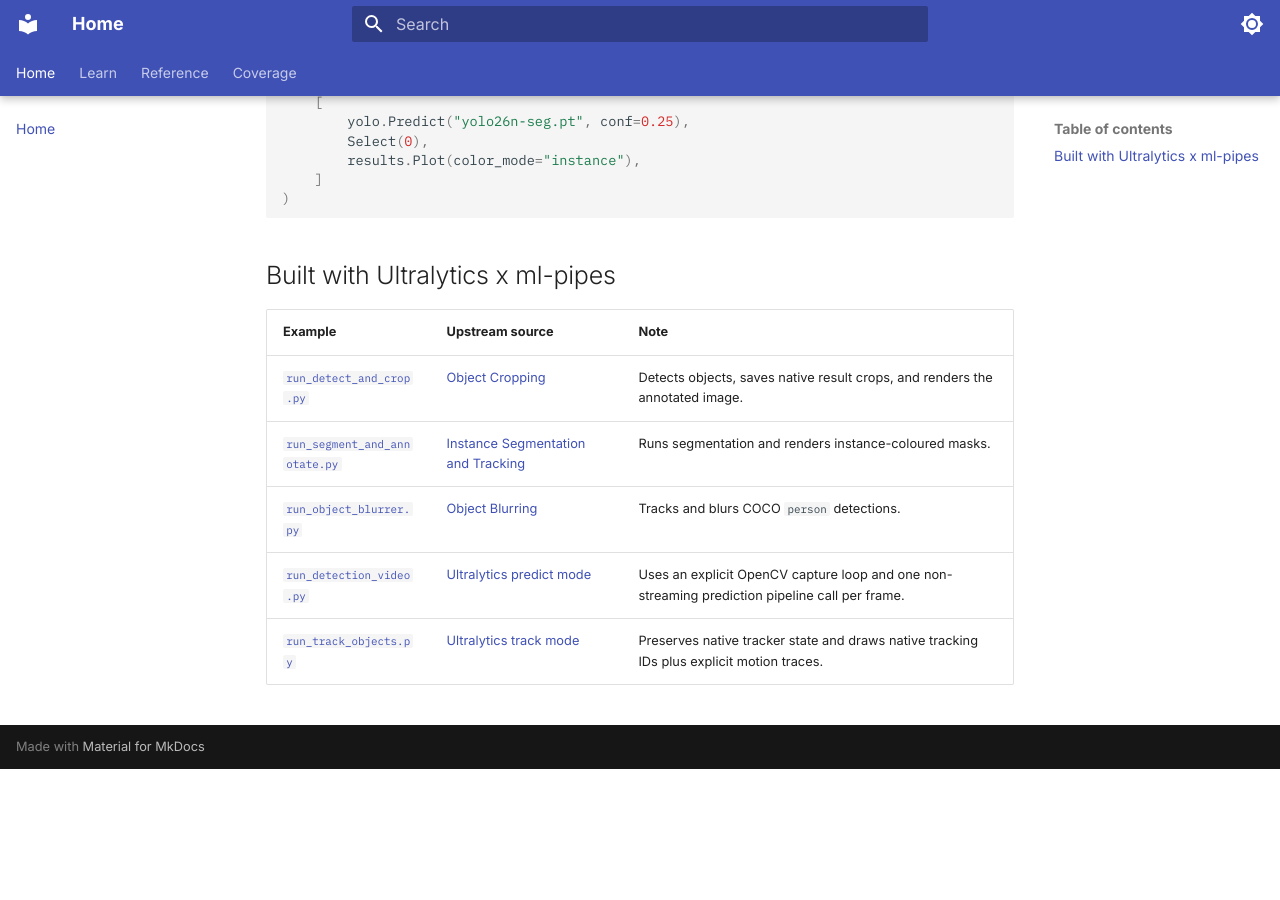
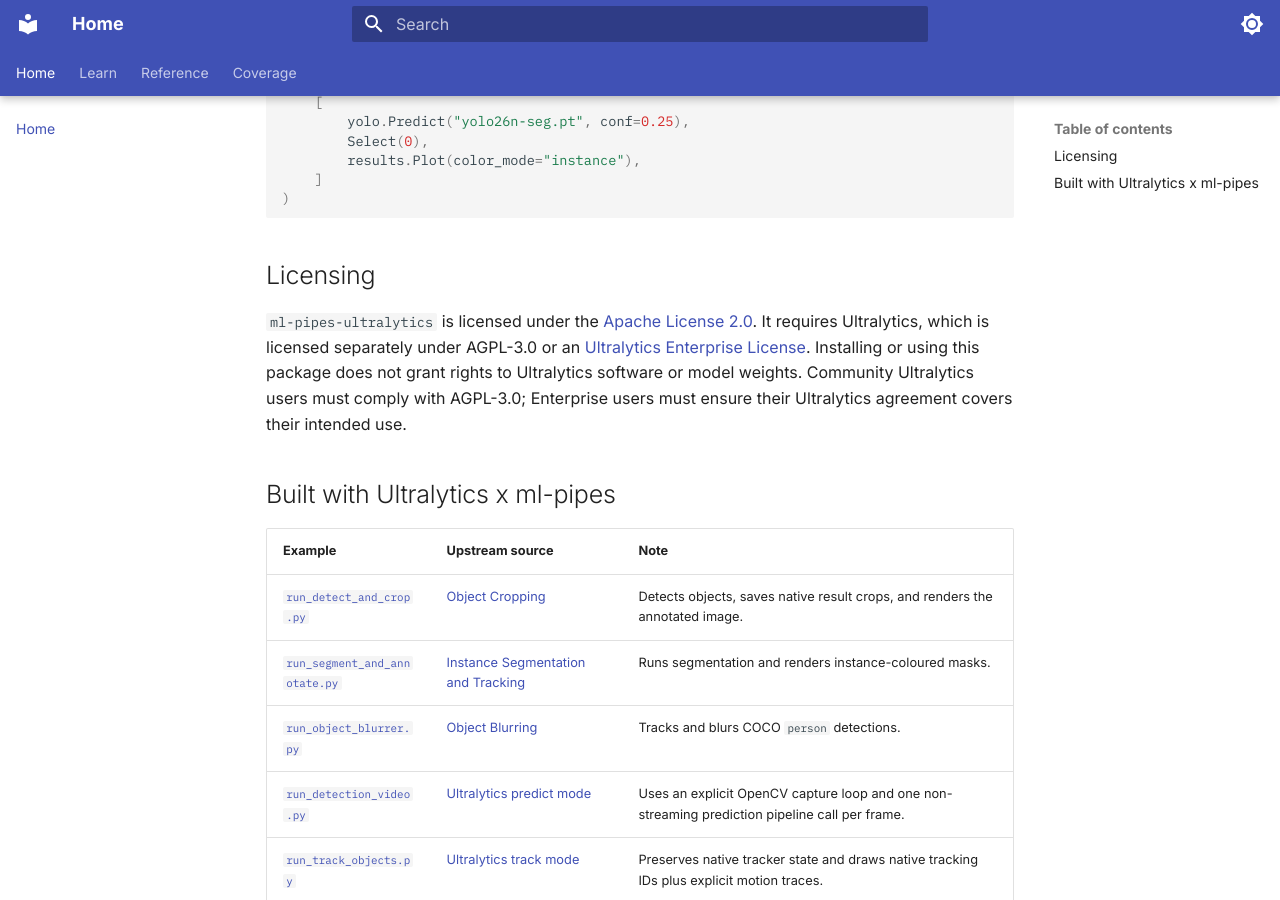
Before and after one commit to trained-by-humans/ml-pipes-ultralytics, an MkDocs documentation site: the page built from docs/index.md, in a window 1280 px wide and 900 px high, scrolled down 519 px. Built offline with MkDocs 1.6.1 and Material for MkDocs 9.7.7, drawn with Linux system fonts in a browser that asks for light colours; before the commit the page ends 1288 px from its top, so only the background shows below that.

Commit message:
License package under Apache 2.0

````diff
--- a/docs/index.md
+++ b/docs/index.md
@@ -32,6 +32,16 @@
 )
 ```
 
+## Licensing
+
+`ml-pipes-ultralytics` is licensed under the [Apache License 2.0](../LICENSE.txt).
+It requires Ultralytics, which is licensed separately under AGPL-3.0 or an
+[Ultralytics Enterprise License](https://www.ultralytics.com/license).
+Installing or using this package does not grant rights to Ultralytics software
+or model weights. Community Ultralytics users must comply with AGPL-3.0;
+Enterprise users must ensure their Ultralytics agreement covers their intended
+use.
+
 ## Built with Ultralytics x ml-pipes
 
 | Example | Upstream source | Note |
--- a/pyproject.toml
+++ b/pyproject.toml
@@ -7,13 +7,13 @@
 version = "0.1.0"
 description = "Ultralytics YOLO operators for ml-pipes"
 readme = "README.md"
-license = "AGPL-3.0-or-later"
+license = "Apache-2.0"
 license-files = ["LICENSE.txt"]
 keywords = ["computer-vision", "ml-pipes", "ultralytics", "yolo"]
 classifiers = [
     "Development Status :: 3 - Alpha",
     "Intended Audience :: Developers",
-    "License :: OSI Approved :: GNU Affero General Public License v3",
+    "License :: OSI Approved :: Apache Software License",
     "Programming Language :: Python :: 3",
     "Programming Language :: Python :: 3.10",
     "Programming Language :: Python :: 3.11",
````
Also changed, not shown: README.md (+9 -2 lines), LICENSE.txt.
